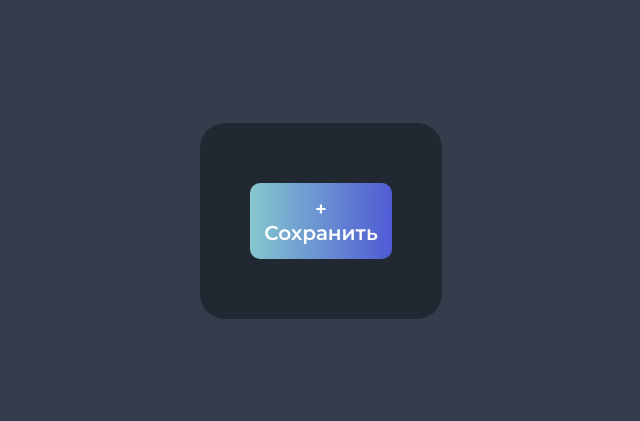
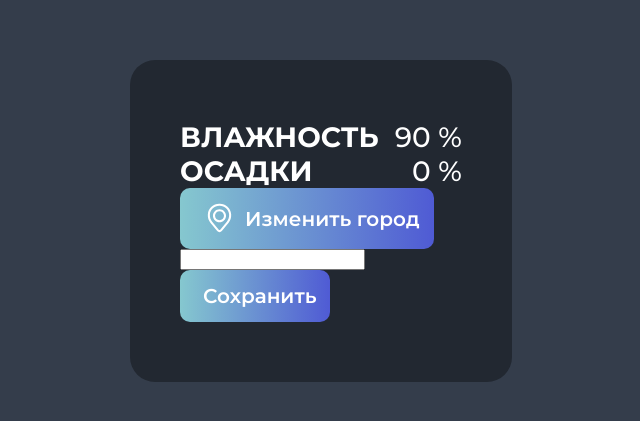
Before and after one commit to savelieva-diana/homework, a Vue app: page / in a window 1280 px wide. Shown: the part 187-608 px from the top of the page, without its empty margins (319-959 px from the left). Built offline with nearby package versions, Linux system fonts and the light colour scheme.

Commit message:
Добавлен компонент stat

```diff
--- a/index.html
+++ b/index.html
@@ -4,7 +4,6 @@
     <meta charset="UTF-8" />
     <link rel="icon" type="image/svg+xml" href="/vite.svg" />
     <meta name="viewport" content="width=device-width, initial-scale=1.0" />
-    <title>Vite + Vue</title>
     <link rel="preconnect" href="https://fonts.googleapis.com" />
     <link rel="preconnect" href="https://fonts.gstatic.com" crossorigin />
     <link
--- a/src/App.vue
+++ b/src/App.vue
@@ -1,10 +1,23 @@
 <script setup>
 import Button from "./components/Button.vue";
+import Stat from "./components/Stat.vue";
+import CitySelect from "./components/CitySelect.vue";
+
+const data = {
+  label: "Влажность",
+  stat: "90 %",
+};
+
+function getCity(city) {
+  console.log(city);
+}
 </script>
 
 <template>
   <main class="main">
-    <Button> <template #icon>+</template>Сохранить</Button>
+    <Stat v-bind="data" />
+    <Stat label="Осадки" stat="0 %" />
+    <CitySelect @select-city="getCity" />
   </main>
 </template>
 <style scoped>
--- a/src/components/Button.vue
+++ b/src/components/Button.vue
@@ -16,6 +16,9 @@
   font-size: 20px;
   font-weight: 600;
   cursor: pointer;
+  display: flex;
+  gap: 9px;
+  align-items: center;
 }
 .button:hover {
   background: var(--gradient-inverted);
--- /dev/null
+++ b/src/components/CitySelect.vue
@@ -0,0 +1,18 @@
+<script setup>
+import locationIcon from "../assets/Location.svg";
+import Button from "./Button.vue";
+
+const emit = defineEmits(["select-city"]);
+
+function select() {
+  emit("select-city", "London");
+}
+</script>
+<template>
+  <Button @click="select()">
+    <img :src="locationIcon" alt="Location" />
+    Изменить город
+  </Button>
+  <input />
+  <Button> Сохранить </Button>
+</template>
--- /dev/null
+++ b/src/components/Stat.vue
@@ -0,0 +1,27 @@
+<script setup>
+const { label, stat } = defineProps({
+  label: String,
+  stat: String,
+});
+</script>
+<template>
+  <div class="stat">
+    <div class="stat-name">{{ label }}</div>
+    <div class="stat-value">{{ stat }}</div>
+  </div>
+</template>
+<style scoped>
+.stat {
+  font-size: 28px;
+  display: flex;
+  justify-content: space-between;
+  gap: 16px;
+}
+.stat-name {
+  font-weight: 700;
+  text-transform: uppercase;
+}
+.stat-value {
+  font-weight: 500;
+}
+</style>
```
Also changed, not shown: src/assets/Location.svg (added).
